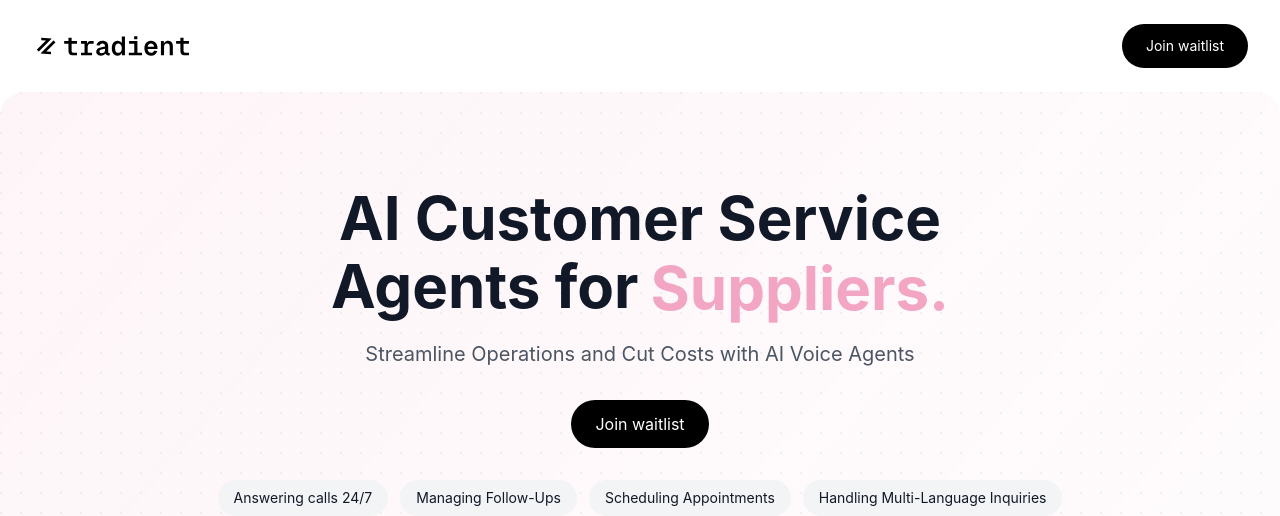
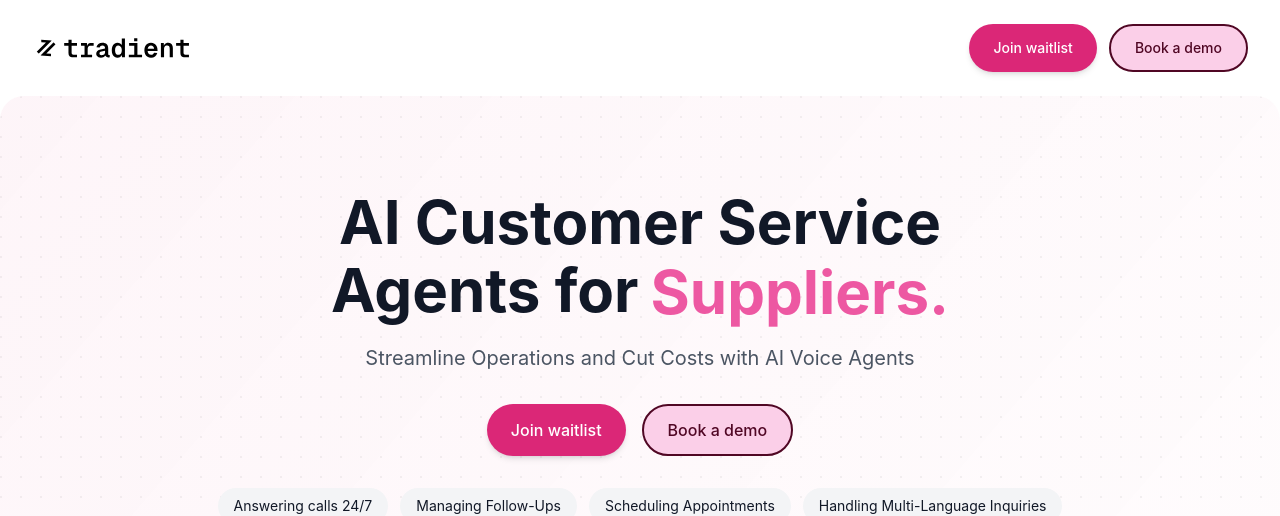
Before and after one commit to sanketind/tradientai-website, a Next.js app: page / in a window 1280 px wide. Shown: the top 516 px of the page. Built offline with nearby package versions, Linux system fonts and the light colour scheme; no server answers.

Commit message:
Update button styling in globals.css and fix line endings

```diff
--- a/src/components/Hero.tsx
+++ b/src/components/Hero.tsx
@@ -34,7 +34,7 @@ export default function Hero() {
                 animate={{ y: 0, opacity: 1 }}
                 exit={{ y: -20, opacity: 0 }}
                 transition={{ duration: 0.3 }}
-                className="inline-block ml-3 text-[#F29DBF]"
+                className="inline-block ml-3 text-[#EC4899]"
               >
                 {rotatingWords[currentWordIndex]}
               </motion.span>
@@ -44,6 +44,7 @@ export default function Hero() {
         <p className="text-lg md:text-xl text-gray-600 mb-8 max-w-2xl mx-auto">
           Streamline Operations and Cut Costs with AI Voice Agents
         </p>
+        <div className="flex justify-center gap-4 mb-8">
           <motion.button
             onClick={scrollToContact}
             className="btn-primary"
@@ -52,6 +53,17 @@ export default function Hero() {
           >
             Join waitlist
           </motion.button>
+          <motion.a
+            href="https://cal.com/sanket-ind/30min"
+            target="_blank"
+            rel="noopener noreferrer"
+            className="btn-outline"
+            whileHover={{ x: 10 }}
+            transition={{ type: "spring", stiffness: 400, damping: 10 }}
+          >
+            Book a demo
+          </motion.a>
+        </div>
         <div className="mt-8 flex flex-wrap justify-center gap-3">
           {[
             'Answering calls 24/7',
--- a/src/components/Navbar.tsx
+++ b/src/components/Navbar.tsx
@@ -22,6 +22,7 @@ export default function Navbar() {
               priority
             />
           </Link>
+          <div className="flex gap-3">
             <motion.button
               onClick={scrollToContact}
               className="btn-primary text-sm"
@@ -30,6 +31,17 @@ export default function Navbar() {
             >
               Join waitlist
             </motion.button>
+            <motion.a
+              href="https://cal.com/sanket-ind/30min"
+              target="_blank"
+              rel="noopener noreferrer"
+              className="btn-outline text-sm"
+              whileHover={{ x: 10 }}
+              transition={{ type: "spring", stiffness: 400, damping: 10 }}
+            >
+              Book a demo
+            </motion.a>
+          </div>
         </div>
       </div>
     </nav>
--- a/src/styles/globals.css
+++ b/src/styles/globals.css
@@ -22,11 +22,11 @@ body {
 
 @layer components {
   .btn-primary {
-    @apply bg-black text-white px-6 py-3 rounded-full hover:opacity-90 transition-opacity;
+    @apply bg-[#db2777] text-white px-6 py-3 rounded-full hover:opacity-90 transition-opacity font-medium shadow-md;
   }
 
   .btn-outline {
-    @apply border border-black px-6 py-3 rounded-full hover:bg-black hover:text-white transition-colors;
+    @apply border-2 border-[#500724] px-6 py-3 rounded-full bg-[#fbcfe8] hover:bg-gray-100 text-[#500724] transition-colors font-medium;
   }
 
   .section-padding {
```
Lines whose indentation alone changed are shown as unchanged.
